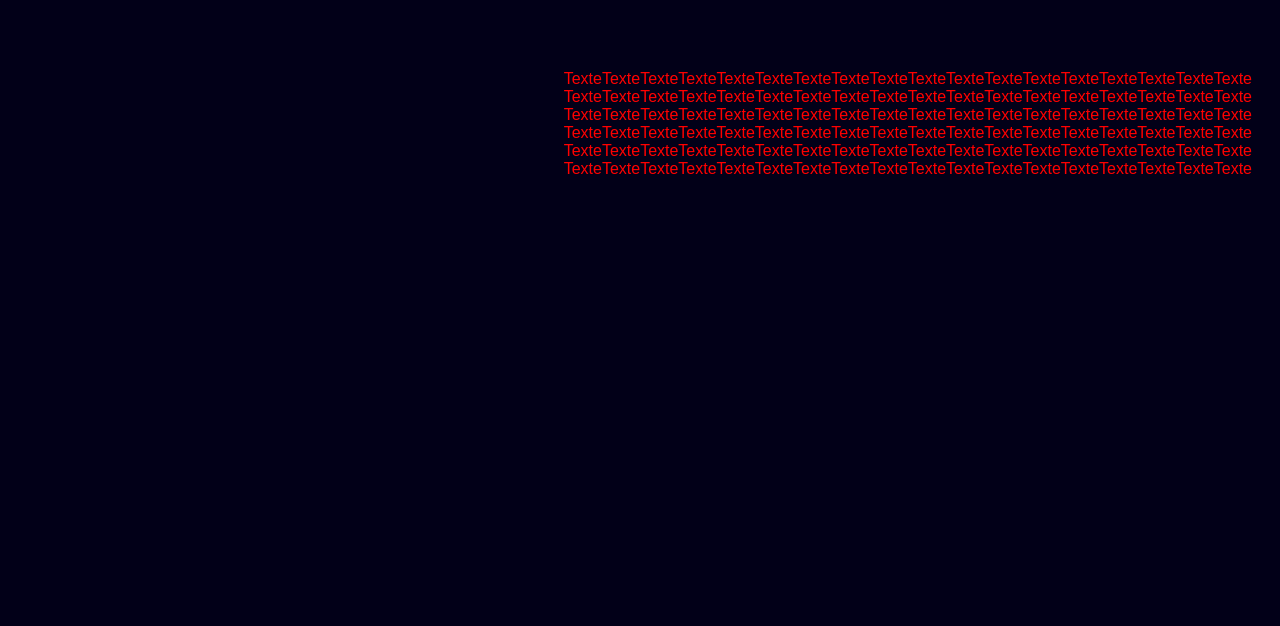
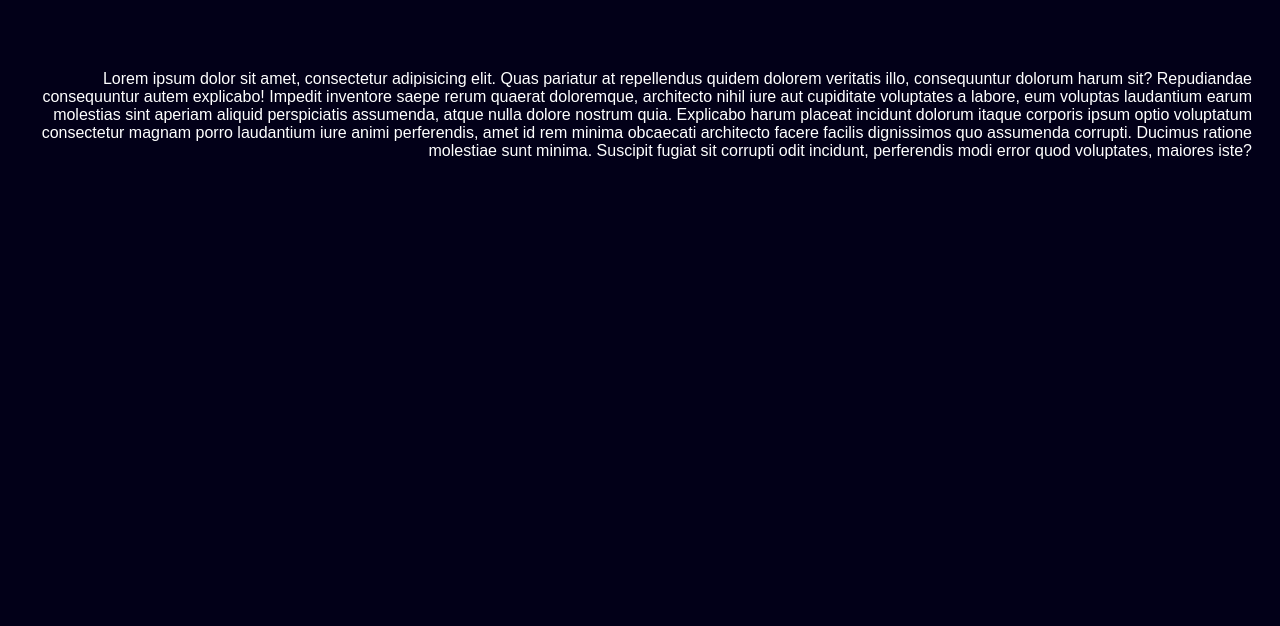
Before and after one commit to Proryon/CDR, a plain HTML site: page index.html in a window 1280 px wide. Shown: the part 174-800 px from the top of the page. Drawn offline with Linux system fonts and the light colour scheme.

Commit message:
🎨 Reformattage du code

```diff
--- a/index.html
+++ b/index.html
@@ -1,16 +1,26 @@
 <!DOCTYPE html>
 <html lang="fr">
-    <link rel="stylesheet" href="./style.css" />
+  <link rel="stylesheet" href="./style.css" />
 
-<head><title>Le résitant</title></head>
-
-<h4>Le site du résitant</h4>
-
-
+  <head>
+    <title>Le résistant</title>
+  </head>
 
   <body>
-<p><pc>TexteTexteTexteTexteTexteTexteTexteTexteTexteTexteTexteTexteTexteTexteTexteTexteTexteTexte<br>TexteTexteTexteTexteTexteTexteTexteTexteTexteTexteTexteTexteTexteTexteTexteTexteTexteTexte<br>TexteTexteTexteTexteTexteTexteTexteTexteTexteTexteTexteTexteTexteTexteTexteTexteTexteTexte<br>TexteTexteTexteTexteTexteTexteTexteTexteTexteTexteTexteTexteTexteTexteTexteTexteTexteTexte<br>TexteTexteTexteTexteTexteTexteTexteTexteTexteTexteTexteTexteTexteTexteTexteTexteTexteTexte<br>TexteTexteTexteTexteTexteTexteTexteTexteTexteTexteTexteTexteTexteTexteTexteTexteTexteTexte</pc></p>
-
-
+    <h4>Le site du résitant</h4>
+    <p>
+      Lorem ipsum dolor sit amet, consectetur adipisicing elit. Quas pariatur at
+      repellendus quidem dolorem veritatis illo, consequuntur dolorum harum sit?
+      Repudiandae consequuntur autem explicabo! Impedit inventore saepe rerum
+      quaerat doloremque, architecto nihil iure aut cupiditate voluptates a
+      labore, eum voluptas laudantium earum molestias sint aperiam aliquid
+      perspiciatis assumenda, atque nulla dolore nostrum quia. Explicabo harum
+      placeat incidunt dolorum itaque corporis ipsum optio voluptatum
+      consectetur magnam porro laudantium iure animi perferendis, amet id rem
+      minima obcaecati architecto facere facilis dignissimos quo assumenda
+      corrupti. Ducimus ratione molestiae sunt minima. Suscipit fugiat sit
+      corrupti odit incidunt, perferendis modi error quod voluptates, maiores
+      iste?
+    </p>
   </body>
 </html>
```
